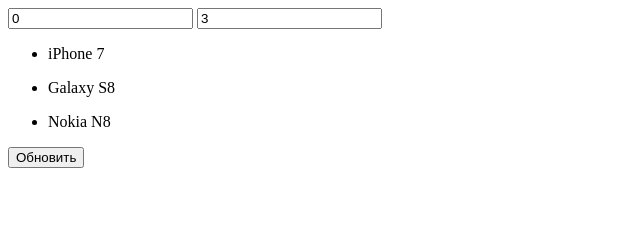
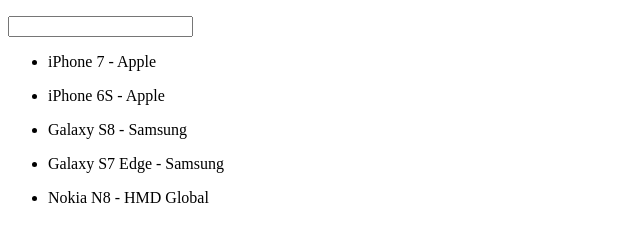
Before and after one commit to a1723/metanit_vue_tutorial, a plain HTML site: page index-test.html in a window 1280 px wide. Shown: the whole page, without its empty margins (0-640 px from the left). Drawn offline with nearby package versions, Linux system fonts and the light colour scheme.

Commit message:
changes3

```diff
--- a/index-test.html
+++ b/index-test.html
@@ -9,27 +9,34 @@
 <body>
 
     <div id="app">
-    <input v-model="start" type="number">
-    <input v-model="end" type="number">
+        <p><input type="text" v-model="company" /></p>
         <ul>
-        <li v-for="phone in visibllist">
-            <p>{{phone}}</p>
+          <li v-for="phone in filteredList">
+            <p>{{ phone.title }} - {{ phone.company }}</p>
         </li>
         </ul>
-    <button v-on:click="visibllist">Обновить</button>
     </div>
     <script src="https://unpkg.com/vue"></script>
     <script>
         var app = new Vue({
             el: '#app',
             data: {
-            start:0,
-            end:3,
-            phones: ['iPhone 7', 'Galaxy S8', 'Nokia N8', 'Xiaomi Mi6'],
+                company: '',
+                phones: [
+                    {title:'iPhone 7', company:'Apple'},
+                    {title:'iPhone 6S', company:'Apple'},
+                    {title:'Galaxy S8', company:'Samsung'},
+                    {title:'Galaxy S7 Edge', company:'Samsung'},
+                    {title:'Nokia N8', company:'HMD Global'}]
             },
             computed:{
-            visibllist: function(){
-                return this.phones.slice(this.start, this.end);
+                filteredList: function(){
+                    var comp = this.company;
+                    return this.phones.filter(function (elem) {
+
+                        if(comp==='') return true;
+                        else return elem.company.indexOf(comp) > -1;
+                    })
                 }
             }
         });
```
Lines whose indentation alone changed are shown as unchanged.
